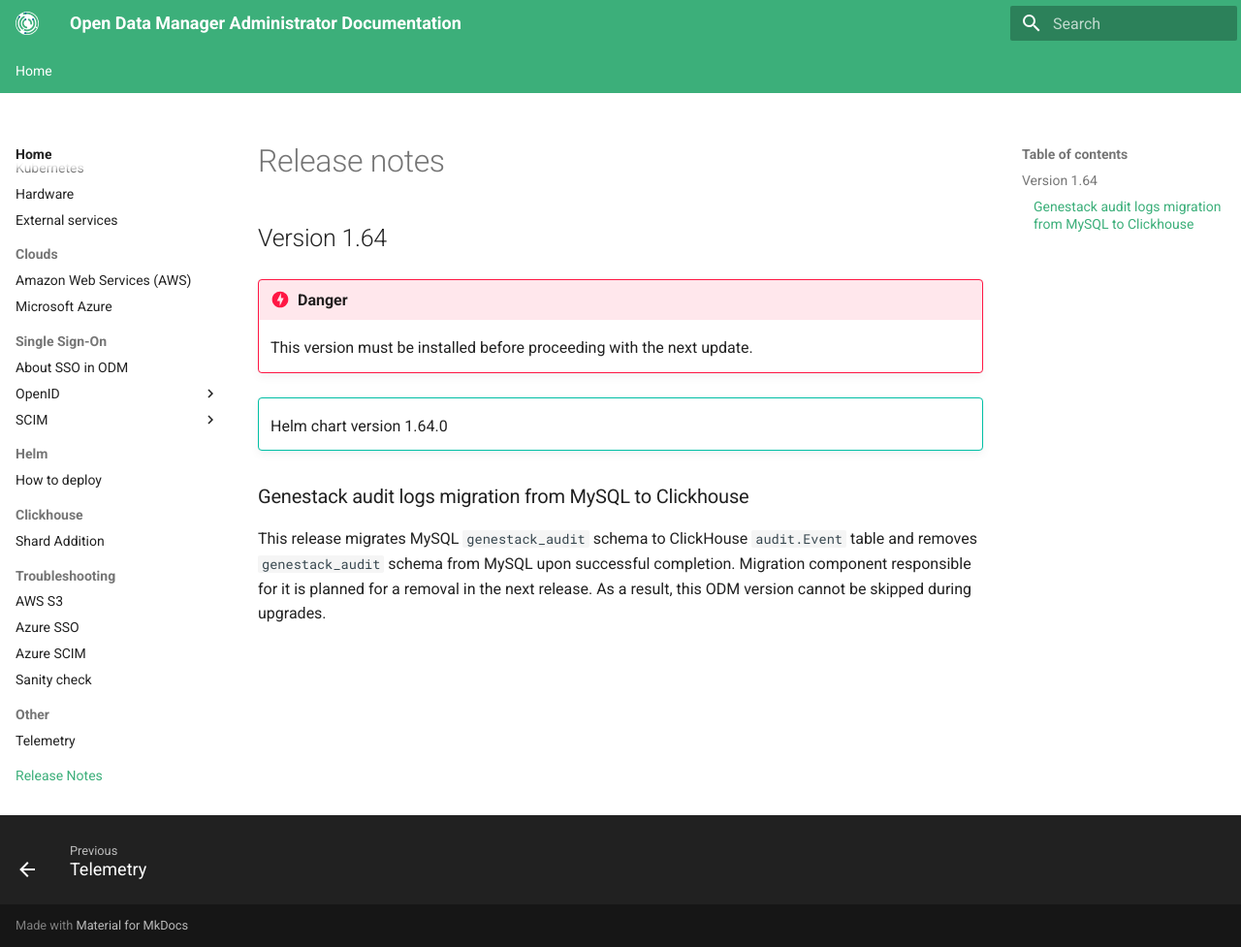
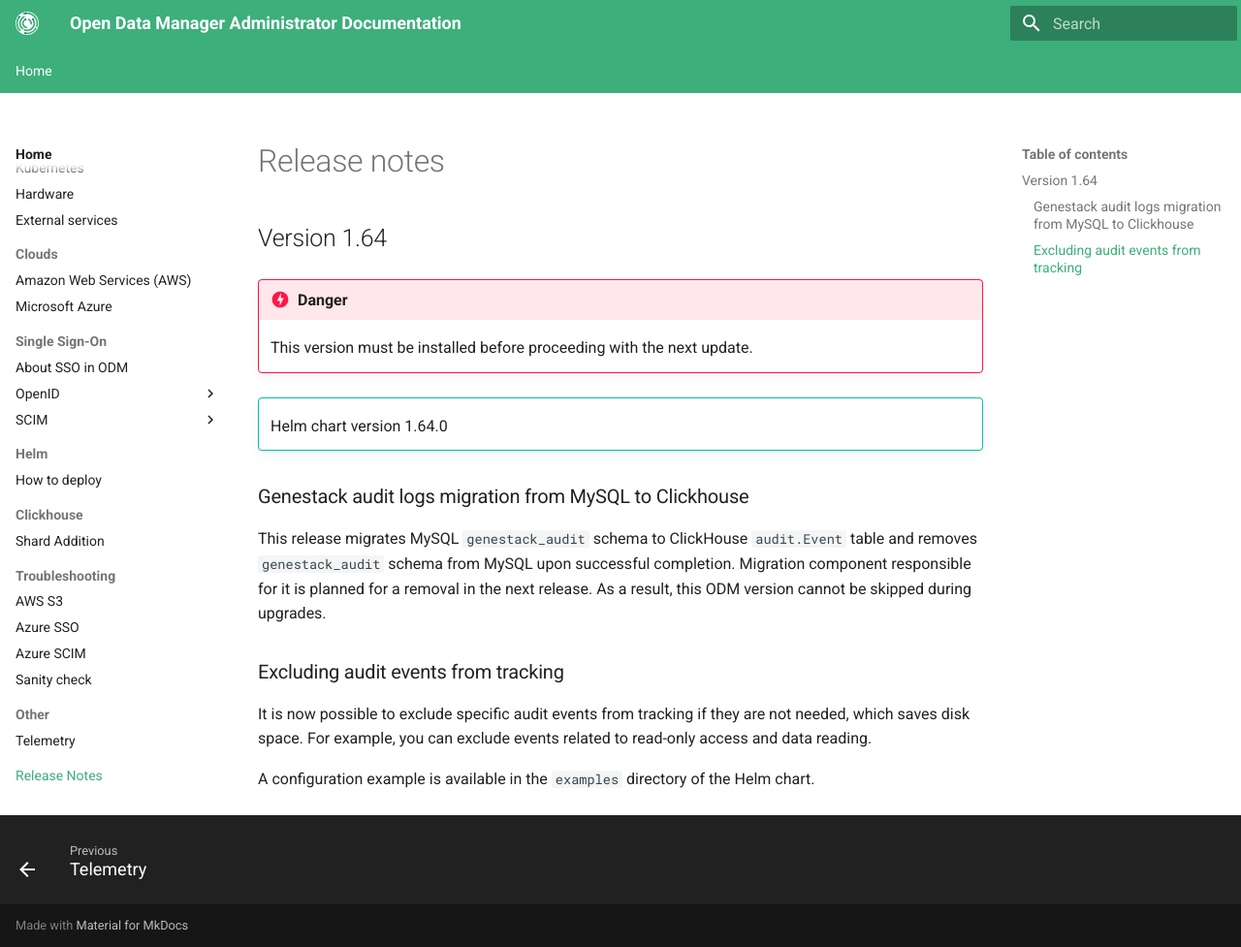
Before and after one commit to genestack/admin-docs, an MkDocs documentation site: the page built from docs/home/release-notes.md, in a window 1280 px wide and 977 px high. Shown: the whole window at 97% size. Built offline with MkDocs 1.6.1 and Material for MkDocs 9.7.7, drawn with Linux system fonts in a browser that asks for light colours; the version menu is left out.

Commit message:
ODM-13417 Excluding audit events from tracking

```diff
--- a/docs/home/release-notes.md
+++ b/docs/home/release-notes.md
@@ -14,3 +14,10 @@
 This release migrates MySQL `genestack_audit` schema to ClickHouse `audit.Event` table and
 removes `genestack_audit` schema from MySQL upon successful completion. Migration component responsible for it
 is planned for a removal in the next release. As a result, this ODM version cannot be skipped during upgrades.
+
+### Excluding audit events from tracking
+
+It is now possible to exclude specific audit events from tracking if they are not needed, which saves disk space.
+For example, you can exclude events related to read-only access and data reading.
+
+A configuration example is available in the `examples` directory of the Helm chart.
```
